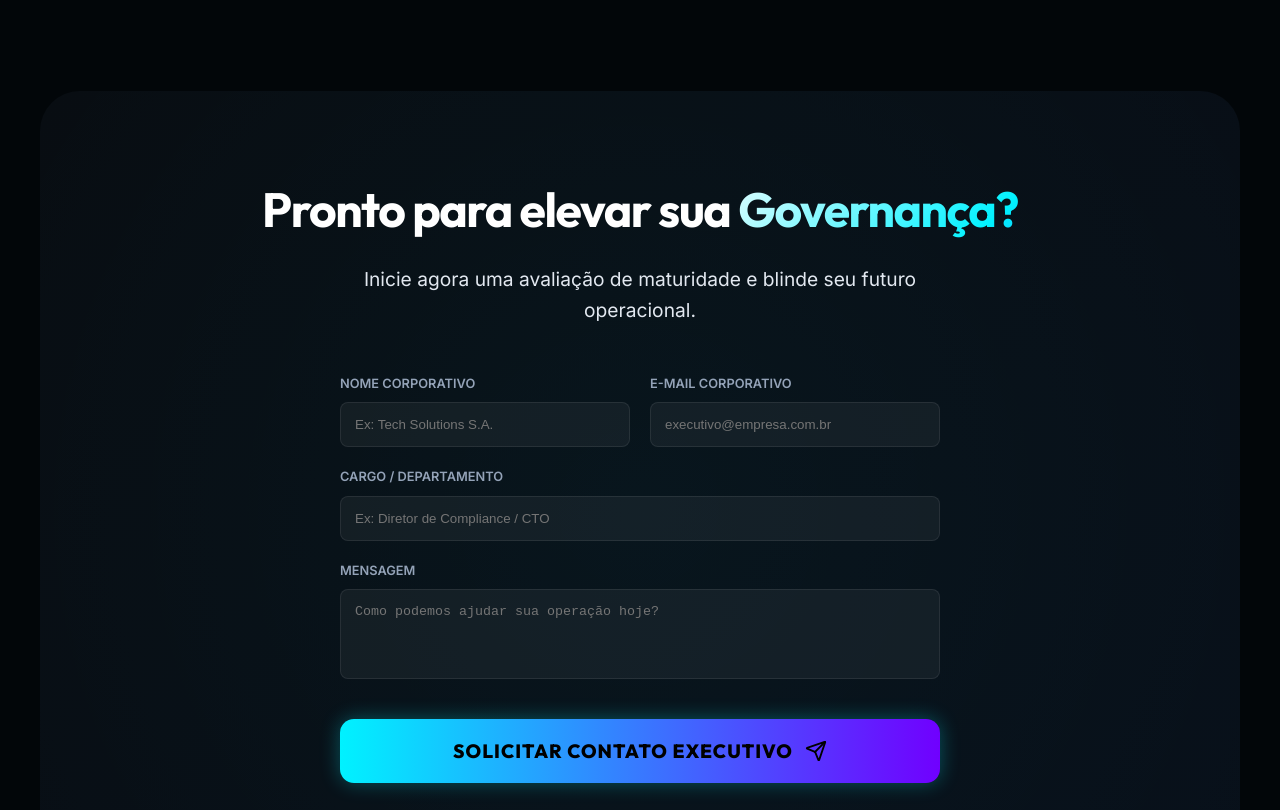
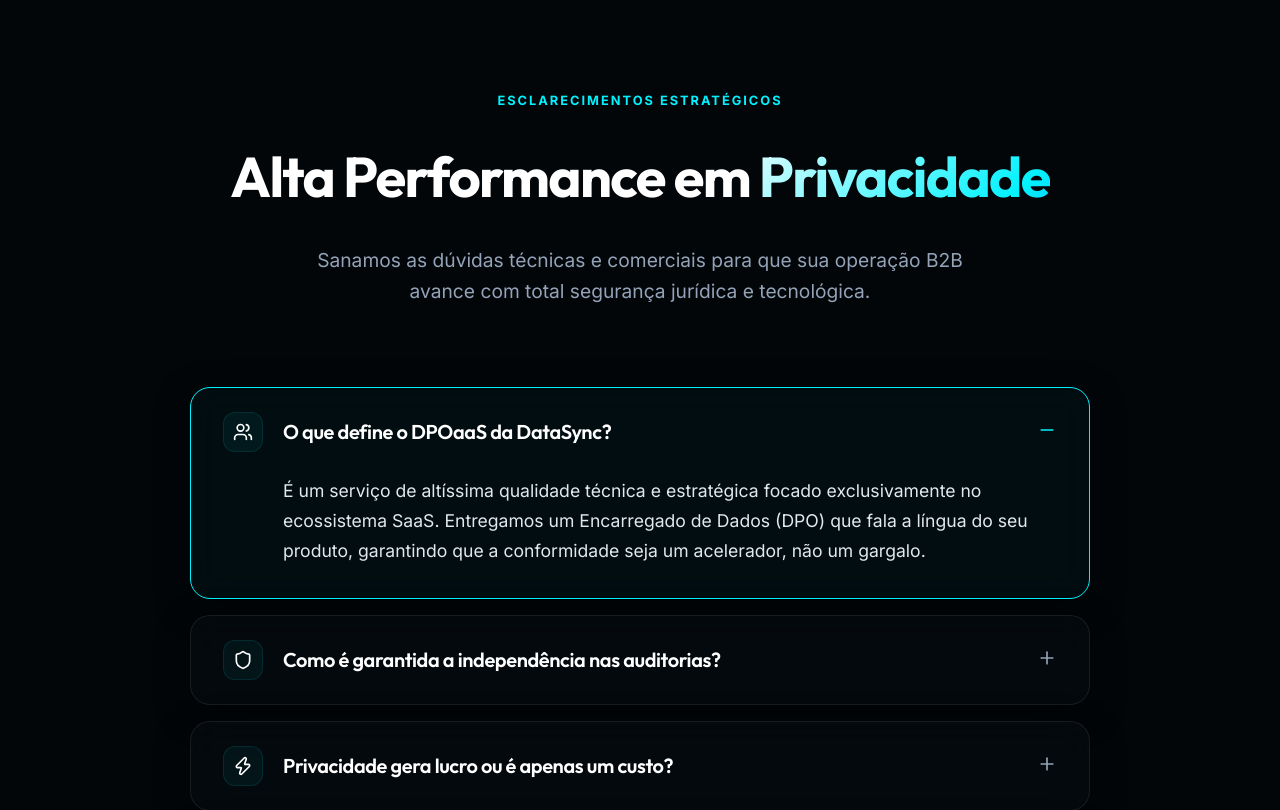
Before and after one commit to mantolatv-cmyk/datasync-dpo, a React (Vite) app: page / in a window 1280 px wide. Shown: the part 5600-6410 px from the top of the page. Built offline with nearby package versions, Linux system fonts and the light colour scheme.

Commit message:
feat: implement high-performance FAQ section focused on SaaS and B2B

```diff
--- a/src/App.jsx
+++ b/src/App.jsx
@@ -8,6 +8,8 @@
 import Contact from './components/Contact';
 import Footer from './components/Footer';
 import Preloader from './components/Preloader';
+import FAQ from './components/FAQ';
+
 
 function App() {
   return (
@@ -20,7 +22,9 @@
         <Services />
         <Technology />
         <About />
+        <FAQ />
         <Contact />
+
       </main>
       <Footer />
     </div>
--- /dev/null
+++ b/src/components/FAQ.jsx
@@ -0,0 +1,168 @@
+import React, { useState } from 'react';
+import { motion, AnimatePresence } from 'framer-motion';
+import { Plus, Minus, HelpCircle, Shield, Zap, Clock, Users } from 'lucide-react';
+
+const faqData = [
+  {
+    question: "O que define o DPOaaS da DataSync?",
+    answer: "É um serviço de altíssima qualidade técnica e estratégica focado exclusivamente no ecossistema SaaS. Entregamos um Encarregado de Dados (DPO) que fala a língua do seu produto, garantindo que a conformidade seja um acelerador, não um gargalo.",
+    icon: <Users className="text-accent-cyan" size={20} />
+  },
+  {
+    question: "Como é garantida a independência nas auditorias?",
+    answer: "Atuamos como um parceiro externo especializado. Essa independência é vital para garantir que as auditorias sejam imparciais, eliminando conflitos de interesse internos e aumentando a confiança perante investidores e grandes clientes B2B.",
+    icon: <Shield className="text-accent-cyan" size={20} />
+  },
+  {
+    question: "Privacidade gera lucro ou é apenas um custo?",
+    answer: "Privacidade gera lucro real. Ao estruturarmos o seu PrivacyOps, agilizamos os processos de Due Diligence e fechamento de grandes contratos. Em um mercado competitivo, tempo é dinheiro, e nossa agilidade técnica encurta o ciclo de vendas.",
+    icon: <Zap className="text-accent-cyan" size={20} />
+  },
+  {
+    question: "Como funciona o monitoramento 24/7?",
+    answer: "Nosso sistema de monitoramento opera ininterruptamente. Vigilância contínua sobre o fluxo de dados e vulnerabilidades, permitindo detecção e resposta imediata a qualquer incidente, garantindo a sustentabilidade digital da sua operação.",
+    icon: <Clock className="text-accent-cyan" size={20} />
+  },
+  {
+    question: "A DataSync substitui o departamento jurídico interno?",
+    answer: "Não. Atuamos em simbiose com seu jurídico. Enquanto seu time foca nos aspectos contratuais e societários amplos, nós fornecemos a engenharia dedicada e o suporte técnico-regulatório especializado em proteção de dados que sua escala exige.",
+    icon: <HelpCircle className="text-accent-cyan" size={20} />
+  }
+];
+
+const FAQItem = ({ question, answer, icon, isOpen, onClick }) => {
+  return (
+    <div
+      className={`glass transition-all duration-500 ${isOpen ? 'active-faq-card' : ''}`}
+      style={{
+        marginBottom: '16px',
+        borderRadius: '20px',
+        overflow: 'hidden',
+        border: isOpen ? '1px solid var(--accent-cyan)' : '1px solid var(--border-glass)',
+        background: isOpen ? 'rgba(0, 242, 255, 0.03)' : 'var(--bg-panel)'
+      }}
+    >
+      <button
+        onClick={onClick}
+        style={{
+          width: '100%',
+          padding: '24px 32px',
+          display: 'flex',
+          alignItems: 'center',
+          justifyContent: 'space-between',
+          background: 'none',
+          border: 'none',
+          cursor: 'pointer',
+          textAlign: 'left',
+          color: 'var(--text-primary)'
+        }}
+      >
+        <div style={{ display: 'flex', gap: '20px', alignItems: 'center' }}>
+          <div style={{
+            width: '40px',
+            height: '40px',
+            borderRadius: '12px',
+            background: 'rgba(0, 242, 255, 0.05)',
+            display: 'flex',
+            alignItems: 'center',
+            justifyContent: 'center',
+            border: '1px solid rgba(0, 242, 255, 0.1)'
+          }}>
+            {icon}
+          </div>
+          <span style={{
+            fontSize: '1.25rem',
+            fontWeight: 600,
+            fontFamily: 'var(--font-heading)',
+            letterSpacing: '-0.02em'
+          }}>
+            {question}
+          </span>
+        </div>
+        <div style={{ color: isOpen ? 'var(--accent-cyan)' : 'var(--text-dim)' }}>
+          {isOpen ? <Minus size={20} /> : <Plus size={20} />}
+        </div>
+      </button>
+
+      <AnimatePresence>
+        {isOpen && (
+          <motion.div
+            initial={{ height: 0, opacity: 0 }}
+            animate={{ height: 'auto', opacity: 1 }}
+            exit={{ height: 0, opacity: 0 }}
+            transition={{ duration: 0.4, ease: [0.16, 1, 0.3, 1] }}
+          >
+            <div style={{
+              padding: '0 32px 32px 92px',
+              color: 'var(--text-secondary)',
+              fontSize: '1.1rem',
+              lineHeight: '1.7'
+            }}>
+              {answer}
+            </div>
+          </motion.div>
+        )}
+      </AnimatePresence>
+    </div>
+  );
+};
+
+const FAQ = () => {
+  const [openIndex, setOpenIndex] = useState(0);
+
+  return (
+    <section id="faq" style={{ position: 'relative' }}>
+      <div className="container">
+        <div style={{ textAlign: 'center', marginBottom: '80px' }}>
+          <motion.div
+            initial={{ opacity: 0, y: 20 }}
+            whileInView={{ opacity: 1, y: 0 }}
+            viewport={{ once: true }}
+            style={{
+              color: 'var(--accent-cyan)',
+              fontWeight: 800,
+              fontSize: '0.8rem',
+              textTransform: 'uppercase',
+              letterSpacing: '2px',
+              marginBottom: '20px'
+            }}
+          >
+            Esclarecimentos Estratégicos
+          </motion.div>
+          <h2 style={{ fontSize: '3.5rem', marginBottom: '24px' }}>
+            Alta Performance em <span className="text-gradient">Privacidade</span>
+          </h2>
+          <p style={{ color: 'var(--text-dim)', fontSize: '1.2rem', maxWidth: '700px', margin: '0 auto' }}>
+            Sanamos as dúvidas técnicas e comerciais para que sua operação B2B avance com total segurança jurídica e tecnológica.
+          </p>
+        </div>
+
+        <div style={{ maxWidth: '900px', margin: '0 auto' }}>
+          {faqData.map((item, index) => (
+            <FAQItem
+              key={index}
+              {...item}
+              isOpen={openIndex === index}
+              onClick={() => setOpenIndex(openIndex === index ? -1 : index)}
+            />
+          ))}
+        </div>
+      </div>
+
+      {/* Subtle background glow */}
+      <div style={{
+        position: 'absolute',
+        top: '50%',
+        left: '50%',
+        transform: 'translate(-50%, -50%)',
+        width: '600px',
+        height: '600px',
+        background: 'radial-gradient(circle, rgba(0, 242, 255, 0.05) 0%, transparent 70%)',
+        zIndex: -1,
+        pointerEvents: 'none'
+      }} />
+    </section>
+  );
+};
+
+export default FAQ;
```
